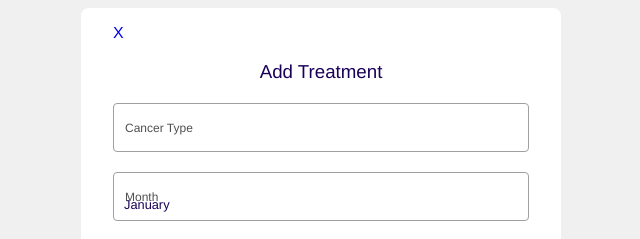
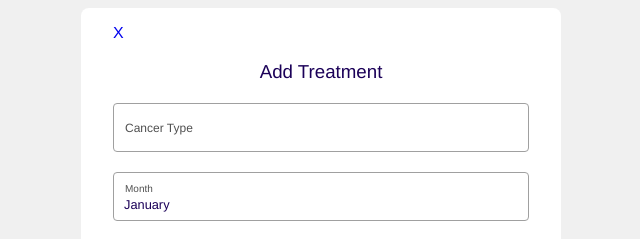
Before and after one commit to dan-knight/OncHx, a React (Create React App) app: page /add in a window 1280 px wide. Shown: the top 239 px of the page, without its empty margins (319-959 px from the left). Built offline with nearby package versions, Linux system fonts and the light colour scheme.

Commit message:
Revert "Fix bug in label fill logic"

```diff
--- a/src/components/form/FilterSelect.tsx
+++ b/src/components/form/FilterSelect.tsx
@@ -45,7 +45,7 @@ function SelectWrapper(props: SelectWrapperProps) {
           </li>
         ))}
       </ul>
-      <label htmlFor={props.name} className={values[props.name] ? 'filled' : undefined} onClick={handleOpen}>
+      <label htmlFor={props.name} className={values[props.name] !== '' ? 'filled' : undefined} onClick={handleOpen}>
         {props.label}
         <span className="error">{errors[props.name]}</span>
       </label>
```
